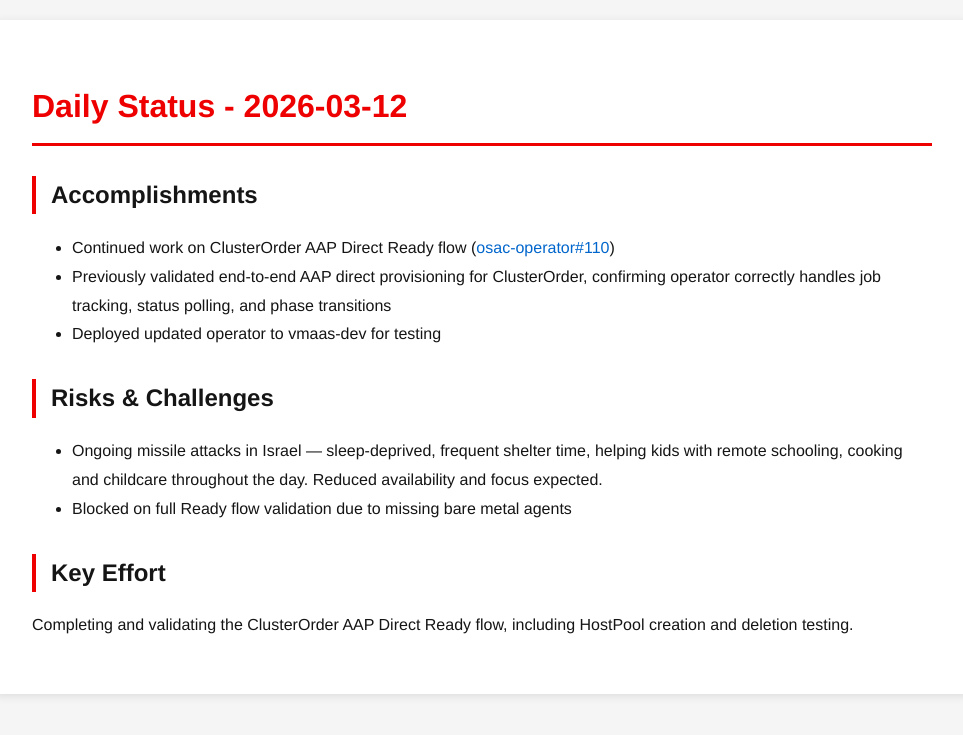
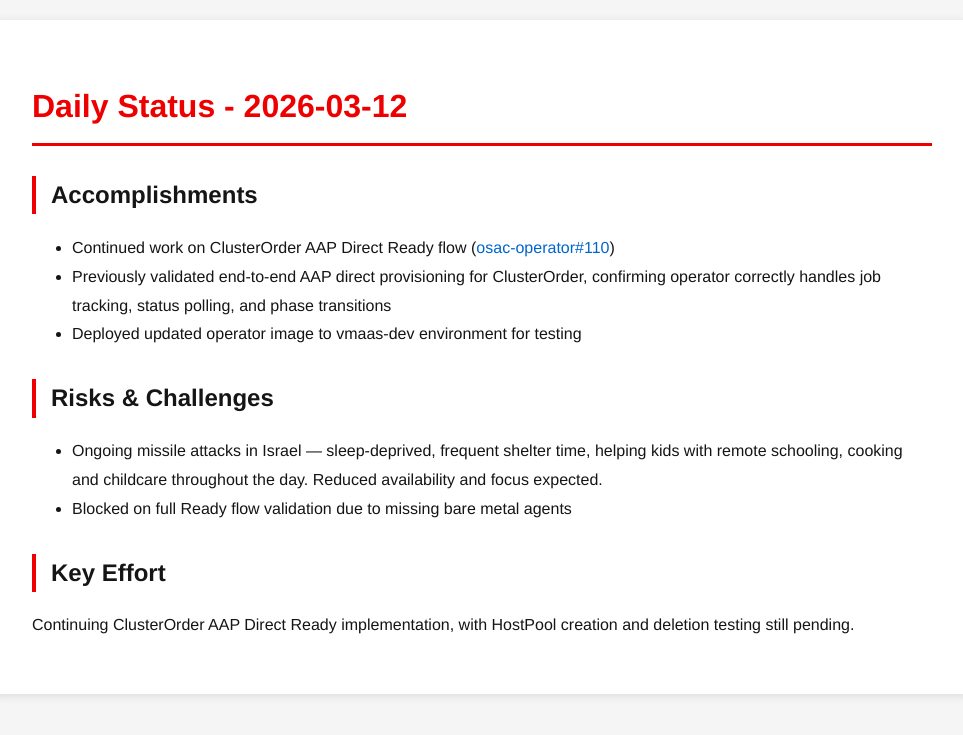
Before and after one commit to tzvatot/daily-status, a Jekyll site: the page built from 2026-03-12.md, in a window 1280 px wide. Shown: the top 735 px of the page, without its empty margins (158-1121 px from the left). Built offline with Jekyll 4.4.1, drawn with Linux system fonts in a browser that asks for light colours.

Commit message:
Daily status update - 2026-03-12

```diff
--- a/2026-03-12.md
+++ b/2026-03-12.md
@@ -9,11 +9,11 @@ date: 2026-03-12
 ## Accomplishments
 - Continued work on ClusterOrder AAP Direct Ready flow ([osac-operator#110](https://github.com/osac-project/osac-operator/pull/110))
 - Previously validated end-to-end AAP direct provisioning for ClusterOrder, confirming operator correctly handles job tracking, status polling, and phase transitions
-- Deployed updated operator to vmaas-dev for testing
+- Deployed updated operator image to vmaas-dev environment for testing
 
 ## Risks & Challenges
 - Ongoing missile attacks in Israel — sleep-deprived, frequent shelter time, helping kids with remote schooling, cooking and childcare throughout the day. Reduced availability and focus expected.
 - Blocked on full Ready flow validation due to missing bare metal agents
 
 ## Key Effort
-Completing and validating the ClusterOrder AAP Direct Ready flow, including HostPool creation and deletion testing.
+Continuing ClusterOrder AAP Direct Ready implementation, with HostPool creation and deletion testing still pending.
```
